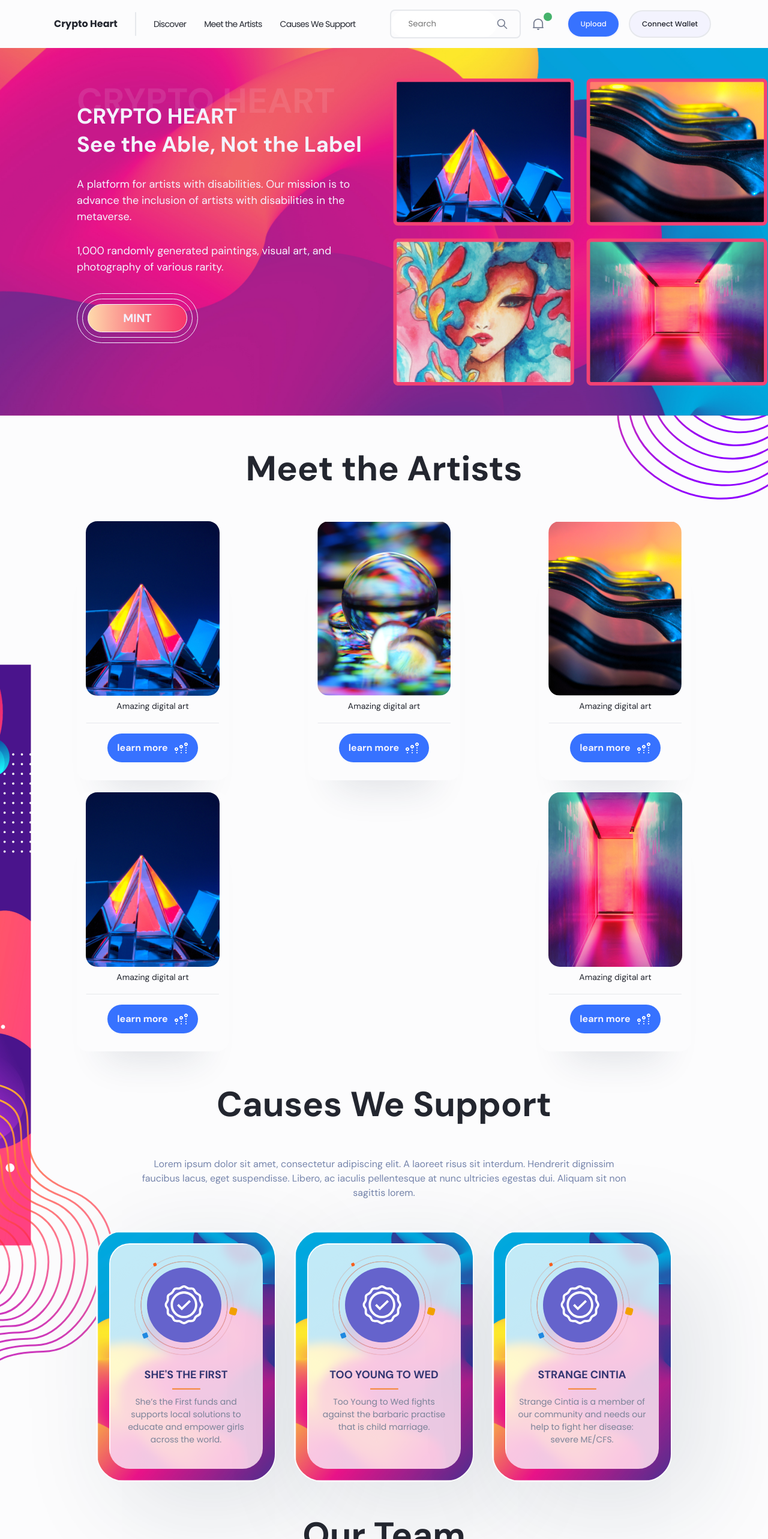
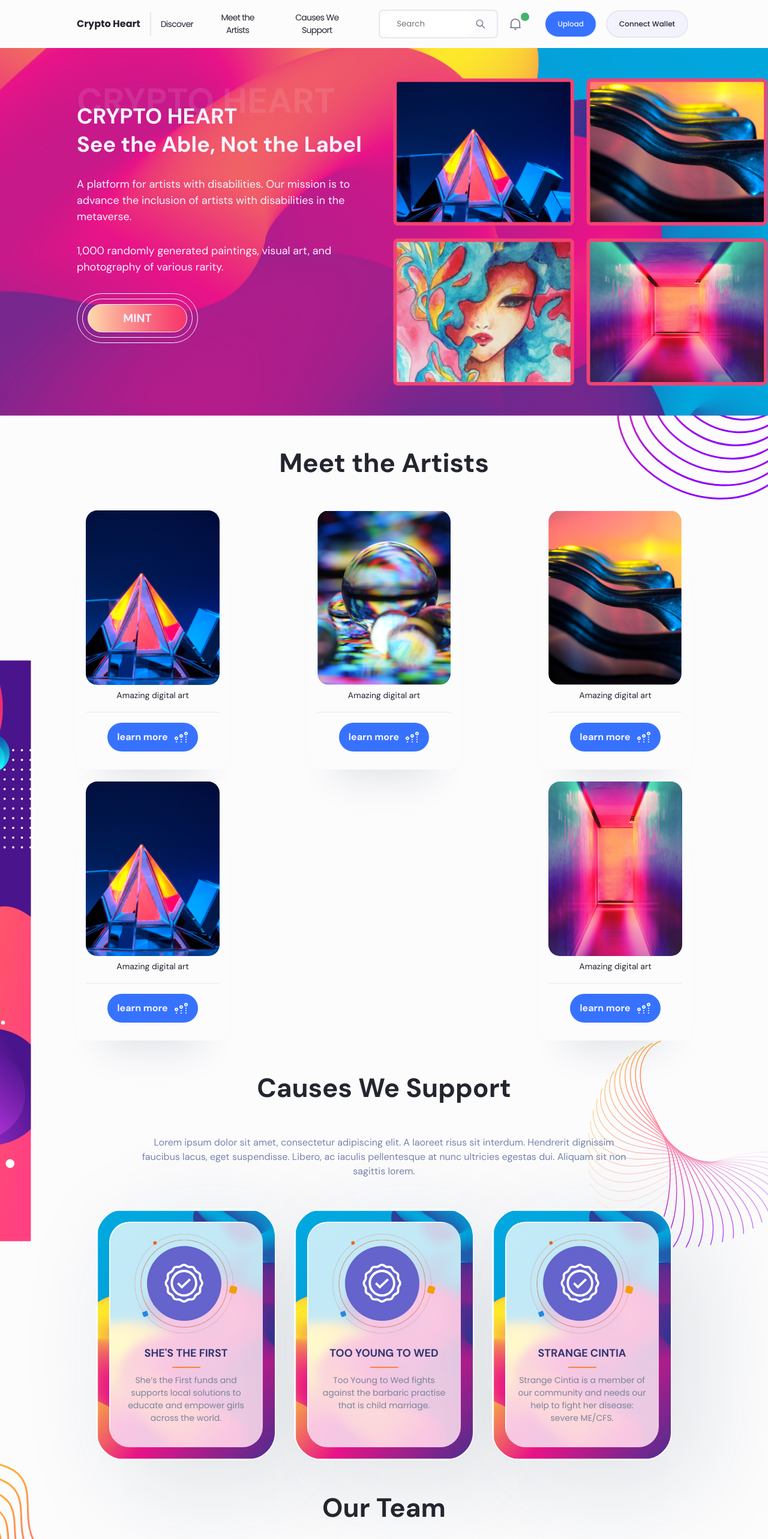
Before and after one commit to EthanMKavanagh/cryptohearts, a React (Create React App) app: page / in a window 1280 px wide. Shown: the top 2566 px of the page at 60% size. Built offline with nearby package versions, Linux system fonts and the light colour scheme.

Commit message:
some updates

```diff
--- a/src/components/home/Home.jsx
+++ b/src/components/home/Home.jsx
@@ -8,6 +8,7 @@ import art4 from "../../assets/art4.png";
 import topology from "../../assets/topology.svg";
 import sideImage from "../../assets/side-image.png";
 import sideTopology from "../../assets/side-topology.svg";
+import looper from "../../assets/looper.svg";
 import Support from "./Support";
 import Team from "./Team";
 import Store from "./Store";
@@ -67,6 +68,7 @@ const Home = () => {
 
       <div id="causes-we-support" className="causes-we-support">
         <img className="side-topology" src={sideTopology} alt="side-topology" />
+        <img className="looper" src={looper} alt="looper" />
         <div className="container-80">
           <Support />
         </div>
--- a/src/components/modal/Modal.jsx
+++ b/src/components/modal/Modal.jsx
@@ -22,7 +22,7 @@ const Modal = () => {
       <div onClick={closeModal} className="modal">
         <div className="modal-wrap">
           <h2 className="mb-20">Connect your wallet</h2>
-          <p className="mb-10">Please use Phantom Wallet mint your Lions.</p>
+          <p className="mb-10">Please use Phantom Wallet mint.</p>
           <button className="button mb-30">
             <img src={phantomLogo} alt="phantom" />
             Phantom
--- a/src/layouts/Navbar.jsx
+++ b/src/layouts/Navbar.jsx
@@ -70,6 +70,7 @@ const Navbar = () => {
 
   return (
     <div className="navbar">
+      <div className="navbar__left">
         <Link
           to="/"
           onClick={() => window.scrollTo({ top: 0, behavior: "smooth" })}
@@ -125,6 +126,7 @@ const Navbar = () => {
             </Link>
           </div>
         </nav>
+      </div>
 
       <div className="connect-wallet hide-lg">
         <ConnectWallet />
@@ -142,32 +144,50 @@ const Navbar = () => {
       <div className="navbar__overlay show-lg">
         <nav onClick={hideNav} className="nav">
           <div className="navbar-item">
-            <Link to="/" className="navbar-link">
-              Home
+            <Link
+              to="/"
+              onClick={() => window.scrollTo({ top: 0, behavior: "smooth" })}
+              className="navbar-link"
+            >
+              Discover
             </Link>
           </div>
           <div className="navbar-item">
-            <Link to="/rarity" className="navbar-link">
-              Rarity
+            <Link
+              to="#meet-the-artists"
+              onClick={() => {
+                const element = document.getElementById("meet-the-artists");
+                if (element) {
+                  window.scrollTo({
+                    top: element.offsetTop - 120,
+                    behavior: "smooth",
+                  });
+                }
+              }}
+              className="navbar-link"
+            >
+              Meet the Artists
             </Link>
           </div>
           <div className="navbar-item">
-            <Link to="/roadmap" className="navbar-link">
-              Roadmap
-            </Link>
-          </div>
-          <div className="navbar-item">
-            <Link to="/mine" className="navbar-link">
-              My Lions
-            </Link>
-          </div>
-          <div className="navbar-item">
-            <Link to="/pride" className="navbar-link">
-              Pride
+            <Link
+              to="#causes-we-support"
+              onClick={() => {
+                const element = document.getElementById("causes-we-support");
+                if (element) {
+                  window.scrollTo({
+                    top: element.offsetTop - 120,
+                    behavior: "smooth",
+                  });
+                }
+              }}
+              className="navbar-link"
+            >
+              Causes We Support
             </Link>
           </div>
 
-          <div className="divider--dark" />
+          <div className="divider--white" />
 
           <div onClick={() => openModal()} className="nav__link">
             Connect Wallet
--- a/src/styles/base/_base.scss
+++ b/src/styles/base/_base.scss
@@ -8,11 +8,10 @@
 }
 
 body {
-  // max-width: 2400px;
+  background: #fcfcfd;
+  color: $color-primary;
   margin: auto;
-  background: $color-white;
-  // font-size: 16px;
-  color: $color-primary;
+  max-width: 2400px;
 
   a {
     text-decoration: none;
--- a/src/styles/base/_typography.scss
+++ b/src/styles/base/_typography.scss
@@ -14,7 +14,7 @@ body {
     width: 100%;
     padding: 1px 0;
     margin: 20px 0;
-    border-bottom: 1px solid #e9e9e9;
+    border-bottom: 1px solid #959292;
   }
 }
 
--- a/src/styles/layout/_navigation.scss
+++ b/src/styles/layout/_navigation.scss
@@ -1,5 +1,6 @@
 .navbar-placeholder {
   top: 0;
+  left: 0;
   width: 100%;
   position: fixed;
   padding: 20px 0;
@@ -24,8 +25,8 @@
 
 .navbar {
   top: 0;
-  width: 100%;
-  max-width: 1140px;
+  width: 80%;
+  max-width: 2400px;
   display: flex;
   position: fixed;
   align-items: center;
@@ -38,8 +39,12 @@
   left: 50%;
   transform: translate(-50%, 0);
 
+  &__left {
+    display: flex;
+    align-items: center;
+  }
+
   &__logo {
-    margin-left: 20px;
     display: flex;
     font-weight: 700;
     font-size: 1rem;
@@ -49,7 +54,6 @@
   .connect-wallet {
     // width: 200px;
     text-align: right;
-    margin-right: 20px;
 
     img {
       margin-top: 2px;
@@ -113,12 +117,9 @@
   }
 
   &__overlay {
-    // button is 1rem higher & wider than background
-    // height: 100%;
     height: 100vh;
-    width: 100%;
+    width: 100vw;
     position: fixed;
-    // starts at top-right spanning over the entire viewport because of full height & width when checked
     top: 0;
     left: 100%;
     background: $color-dark;
@@ -306,6 +307,11 @@
 
   @media screen and (max-width: $tab-land) {
     justify-content: flex-start;
+    width: 100%;
+
+    &__logo {
+      margin-left: 20px;
+    }
   }
 }
 
--- a/src/styles/pages/_home.scss
+++ b/src/styles/pages/_home.scss
@@ -196,6 +196,7 @@
     font-family: $SerifFont;
     text-align: center;
     margin-bottom: 50px;
+    font-size: 44px;
   }
 
   .container-80 {
@@ -276,13 +277,44 @@
 
   .side-topology {
     position: absolute;
-    top: 0;
+    top: 100%;
+
+    @media screen and (max-width: $tab-land) {
+      height: 40%;
+    }
+
+    @media screen and (max-width: $tab-port) {
+      height: 20%;
+    }
+
+    @media screen and (max-width: $phone + 100) {
+      height: 10%;
+    }
+  }
+
+  .looper {
+    position: absolute;
+    top: -50px;
+    right: 0;
+
+    @media screen and (max-width: $tab-land) {
+      height: 30%;
+    }
+
+    @media screen and (max-width: $tab-port) {
+      height: 20%;
+    }
+
+    @media screen and (max-width: $phone + 100) {
+      height: 10%;
+    }
   }
 
   h1 {
     font-family: $SerifFont;
     text-align: center;
     margin-bottom: 50px;
+    font-size: 44px;
   }
 
   p {
@@ -383,6 +415,7 @@
     font-family: $SerifFont;
     text-align: center;
     margin-bottom: 50px;
+    font-size: 44px;
   }
 
   p {
```
Also changed, not shown: src/assets/looper.svg (added). Lines whose indentation alone changed are shown as unchanged.
